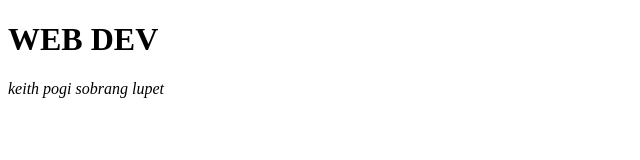
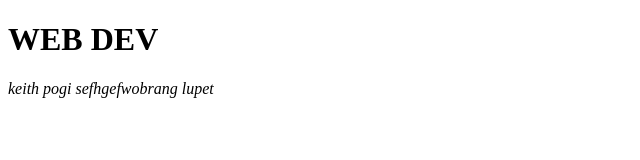
Before and after one commit to AlpayKth/Alpay, a plain HTML site: page index.html in a window 1280 px wide. Shown: the full height of the page, 0-640 px from the left. Drawn offline with Linux system fonts and the light colour scheme.

Commit message:
Update index.html

```diff
--- a/index.html
+++ b/index.html
@@ -7,6 +7,6 @@
 </head>
   <h1><b>WEB DEV</b></h1>
 <body>
-    <p><em>keith pogi sobrang lupet</em></p>
+    <p><em>keith pogi sefhgefwobrang lupet</em></p>
 </body>
 </html>
```
